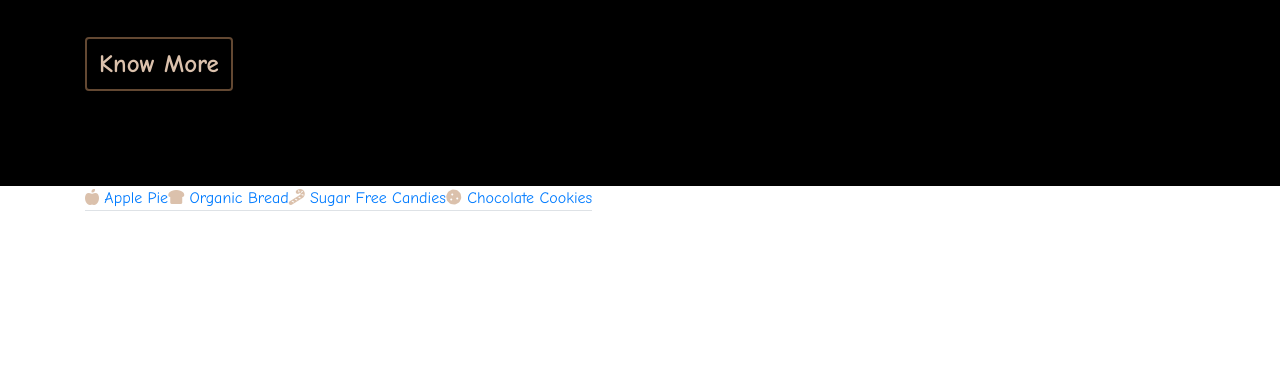
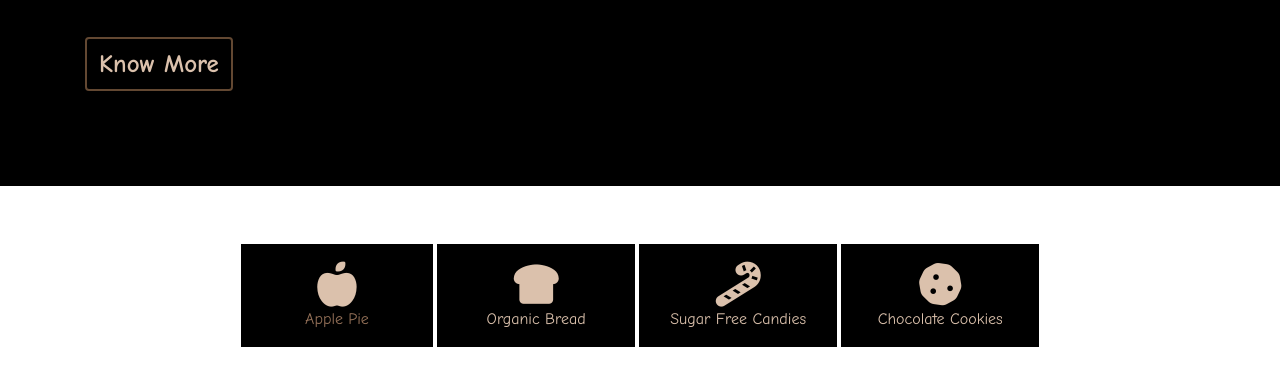
Before and after one commit to arpitsomani8/Coffee-Website-Bootstrap, a website: page index.html in a window 1280 px wide. Shown: the part 467-852 px from the top of the page. Before the commit the page ends 800 px from the top, so only its background shows below. Drawn offline with nearby package versions, Linux system fonts and the light colour scheme.

Commit message:
Tab section css

```diff
--- a/css/style.css
+++ b/css/style.css
@@ -122,3 +122,33 @@ opacity: 0.5;
     transition-timing-function: cubic-bezier(0.52,1.64,0.37,0.66);
     transform: scaleX(1);
 }
+
+.content-4 .nav{
+    justify-content: center;
+    margin: 5%;
+}
+.content-4 .nav-tabs{
+    margin: 2px;
+    border: none;
+    border-bottom: 0px;
+    text-align: center;
+    cursor: pointer;
+    background: #000;
+}
+.content-4 .tab-item{
+    text-decoration: none;
+    color: #dbc1ac;
+}
+.content-4 .tab-item i{
+    display: block;
+    font-size: 45px;
+    padding: 0.4em 1.7em 0em 1.7em;
+}
+.content-4 .tab-item span{
+    display: inline-block;
+    padding-bottom: 16px;
+    width: 100%;
+}
+.content-4 .tab-item.active{
+    color: #967259;
+}
```
